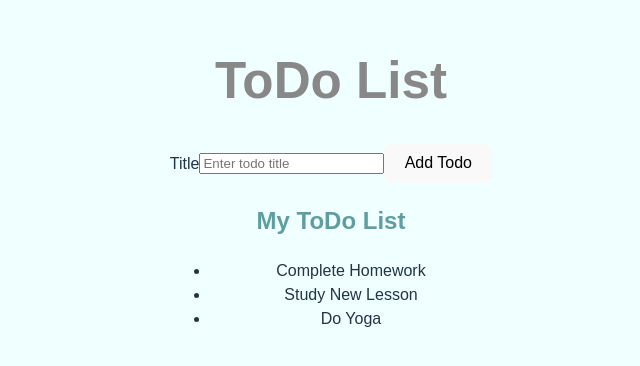
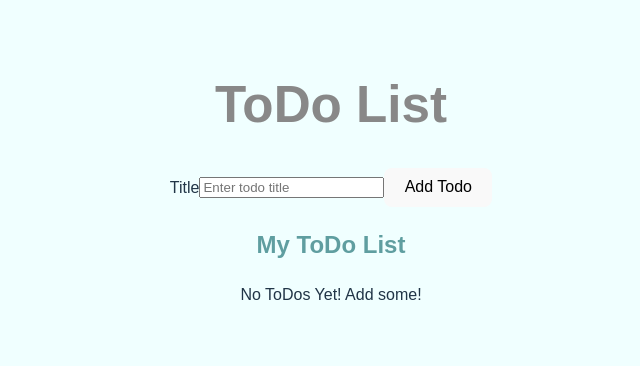
Before and after one commit to DariaPavlyuk81/react_todo, a React (Vite) app: page / in a window 1280 px wide. Shown: the part 220-586 px from the top of the page, without its empty margins (309-949 px from the left). Built offline with nearby package versions, Linux system fonts and the light colour scheme.

Commit message:
lesson_4

```diff
--- a/package.json
+++ b/package.json
@@ -4,6 +4,7 @@
   "version": "0.0.0",
   "type": "module",
   "scripts": {
+    "start": "vite",
     "dev": "vite",
     "build": "vite build",
     "lint": "eslint .",
--- a/src/AddTodoForm.jsx
+++ b/src/AddTodoForm.jsx
@@ -1,21 +1,29 @@
 import React, { useState } from 'react';
 
 const AddTodoForm = ({ onAddTodo }) => {
+    //new state varieble todoTitle, setTodoTitle
     const [todoTitle, setTodoTitle] = useState('');
 
+//handleTitleChange function
+const handleTitleChange =(event) => {
+    setTodoTitle(event.target.value);
+    // const newTodoTitle = event.target.value;
+    // setTodoTitle(newTodoTitle);
+};
 
-    const handleAddTodo = (event) => {
+//handleAddToDo function
+const handleAddTodo = (event) => {
         event.preventDefault();
-
-
-
-        if (todoTitle.trim()) {
-            onAddTodo(todoTitle);
-        }
+if (todoTitle.trim()) {
+    const newTodo = {
+        id: Date.now(),
+        title: todoTitle,
+    };
+            onAddTodo(newTodo);
         //clear value
         setTodoTitle('');
 
-
+}
     };
 
 
@@ -40,7 +48,7 @@ const AddTodoForm = ({ onAddTodo }) => {
                 id="todoTitle"
                 name="title"
                 value={todoTitle}
-                onChange={(e) => setTodoTitle(e.target.value)}
+                onChange={handleTitleChange}
                 placeholder="Enter todo title"
             />
             <button type="submit">Add Todo</button>
--- a/src/App.jsx
+++ b/src/App.jsx
@@ -8,21 +8,40 @@ import AddTodoForm from './AddTodoForm';//import AddTodoForm
 
 
 const App = () => {
+const [todoList,setTodoList]=useState([]);
 
+//addToDo function
+const addTodo = (newTodo) => {
+  setTodoList([...todoList,newTodo]);
 
-  const [todos, setTodos] = useState([
-    { id: 1, title: "Complete Homework" },
-    { id: 2, title: " Study New Lesson" },
-    { id: 3, title: "Do Yoga" },
-  ]);
+}
+// const handleAddToDo =(newTitle) => {
+//   const newTodo = { id: Date.now(), title:newTitle};
+//   setTodoList([...todoList,newTodo]);
+// };
 
-  const addTodo = (newTitle) => {
-    const newTodo = {
-      id: todos.length + 1,
-      title: newTitle,
-    };
-    setTodos([...todos, newTodo]);
+return(
+  <div>
+    <h1>ToDo List</h1>
+    <AddTodoForm onAddTodo={addTodo}/>
+    <TodoList todoList={todoList}/>
+  </div>
+);
   };
+
+  // const [todos, setTodos] = useState([
+  //   { id: 1, title: "Complete Homework" },
+  //   { id: 2, title: " Study New Lesson" },
+  //   { id: 3, title: "Do Yoga" },
+  // ]);
+
+  // const addTodo = (newTitle) => {
+  //   const newTodo = {
+  //     id: todos.length + 1,
+  //     title: newTitle,
+  //   };
+  //   setTodos([...todos, newTodo]);
+  // };
   // //function App() {
   //   // const [count, setCount] = useState(0)
 
@@ -30,16 +49,16 @@ const App = () => {
   // const App = () => {
   //   const [newTodo,setNewTodo] = useState('');
 
-  return (
-    <div>
-      <h1>ToDo List</h1>
-      <AddTodoForm onAddTodo={addTodo} />
-      <TodoList todos={todos} />
+//   return (
+//     <div>
+//       <h1>ToDo List</h1>
+//       <AddTodoForm onAddTodo={addTodo} />
+//       <TodoList todos={todos} />
 
 
-    </div>
-  );
-};
+//     </div>
+//   );
+// };
 
 
 //       <div>
--- a/src/TodoList.jsx
+++ b/src/TodoList.jsx
@@ -1,7 +1,7 @@
 import React, { useState } from 'react';
 import TodoListItem from './TodoListItem';
 
-// const TodoList = ({ todos }) => {
+// const TodoList = ({ todoList}) => {
 //     const [todos] = useState([
 //         { id: 1, title: "Complete Homework" },
 //         { id: 2, title: " Study New Lesson" },
@@ -10,19 +10,19 @@ import TodoListItem from './TodoListItem';
 //     ]);
 
 
-const TodoList = ({ todos }) => {
+const TodoList = ({ todoList }) => {
 
 
     return (
         <div>
             <h2> My ToDo List </h2>
 
-            {todos.length === 0 ? (
+            {todoList.length === 0 ? (
                 <p> No ToDos Yet! Add some!</p>
             ) : (
                 <ul>
 
-                    {todos.map((todo) => (
+                    {todoList.map((todo) => (
                         <TodoListItem key={todo.id} todo={todo} />
                     ))}
 
```
